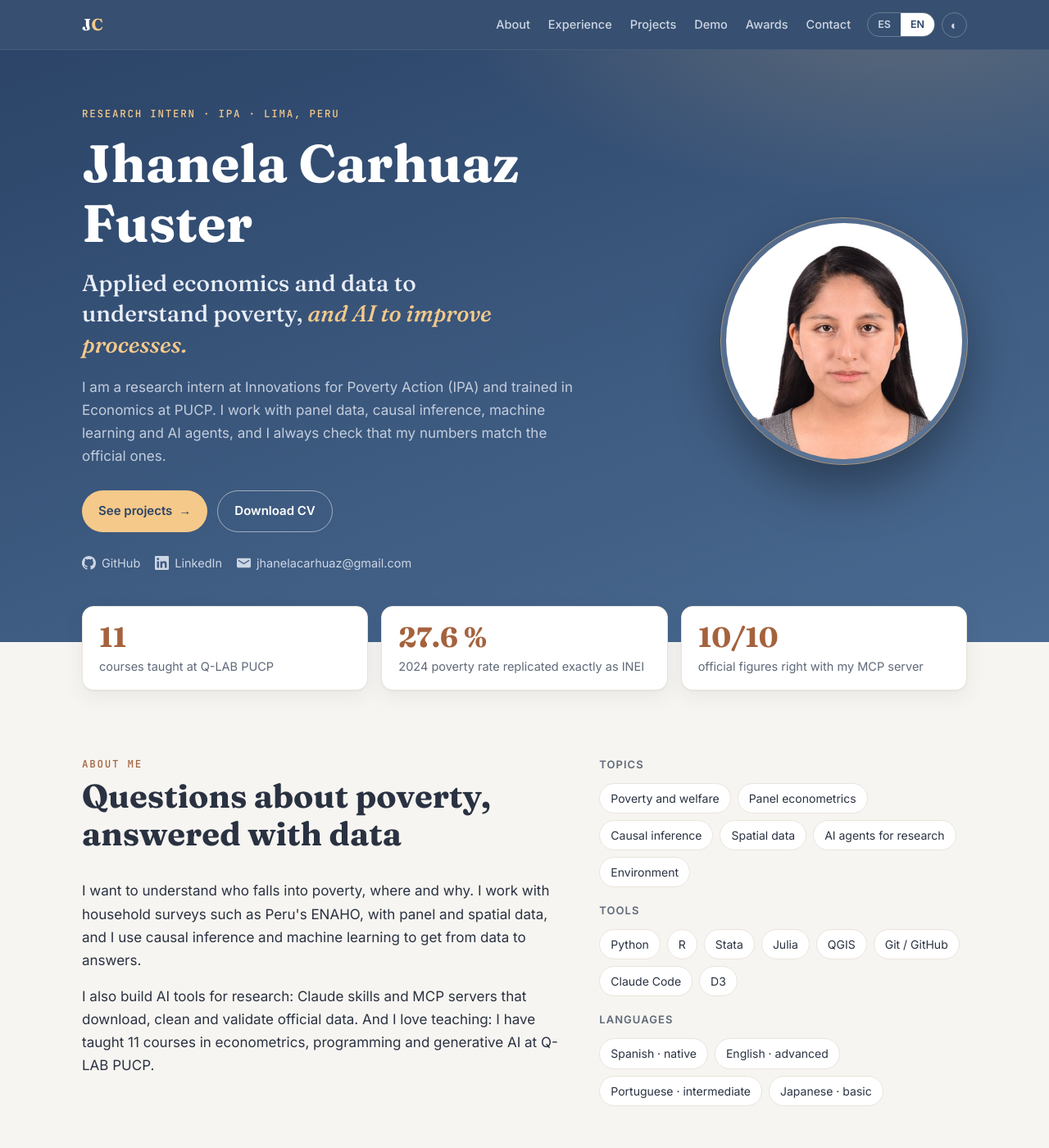
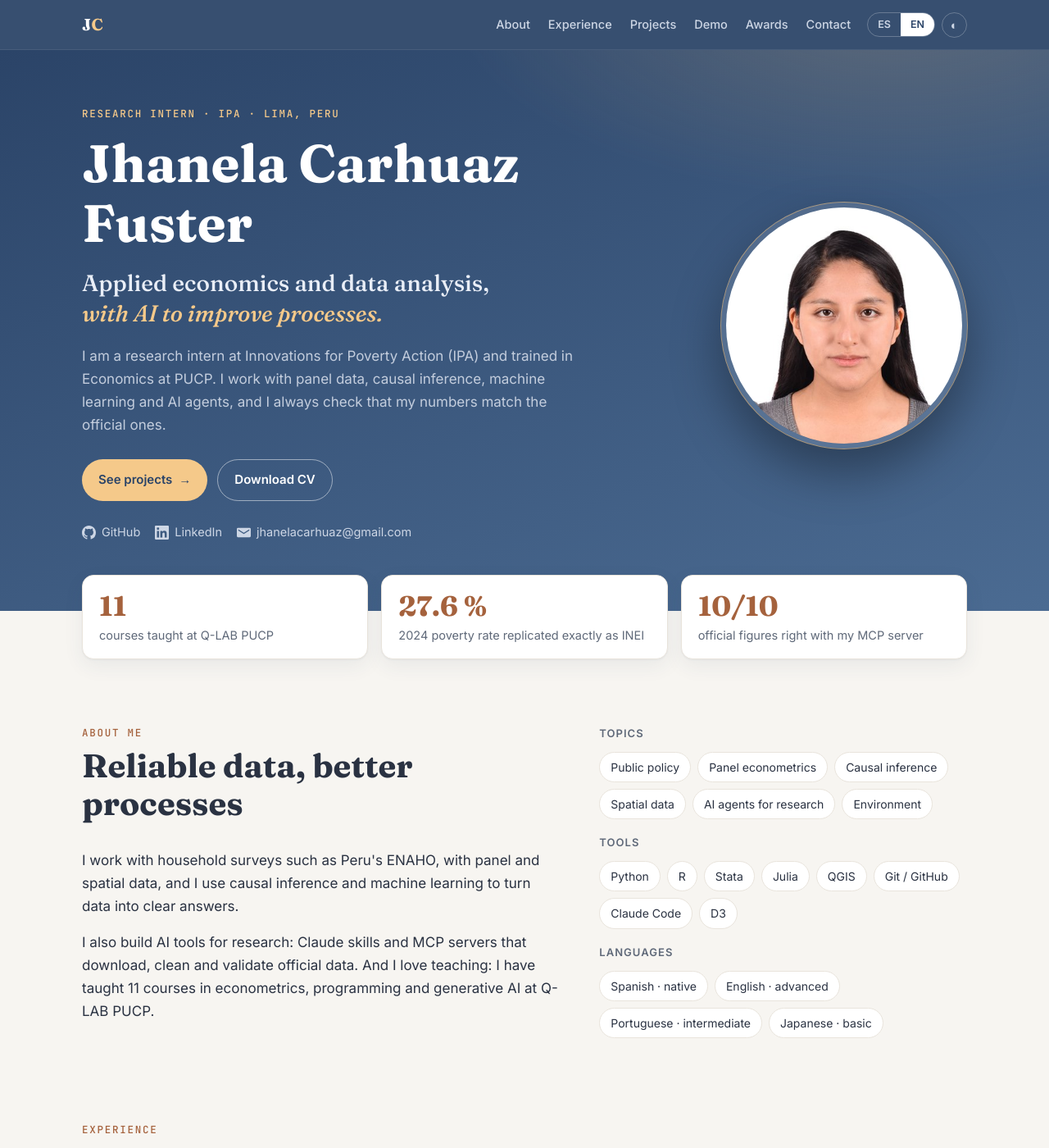
Before and after one commit to Jhane080/Jhane080.github.io, a Jekyll site: the page index.html, which Jekyll copies as it is, in a window 1280 px wide and 1400 px high. Shown: the whole window at 82% size. Built offline with Jekyll 4.4.1, drawn with Linux system fonts in a browser that asks for light colours; some of the changed text lies outside the part shown.

Commit message:
Presentarme por datos e IA para mejorar procesos

```diff
--- a/index.html
+++ b/index.html
@@ -4,9 +4,9 @@
   <meta charset="utf-8">
   <meta name="viewport" content="width=device-width, initial-scale=1">
   <title>Jhanela Carhuaz Fuster · Portafolio</title>
-  <meta name="description" content="Economía aplicada y datos para entender la pobreza en el Perú, e IA para mejorar procesos. Research Intern en IPA.">
+  <meta name="description" content="Economía aplicada y análisis de datos, con IA para mejorar procesos. Research Intern en IPA.">
   <meta property="og:title" content="Jhanela Carhuaz Fuster">
-  <meta property="og:description" content="Economía aplicada y datos para entender la pobreza en el Perú, e IA para mejorar procesos.">
+  <meta property="og:description" content="Economía aplicada y análisis de datos, con IA para mejorar procesos.">
   <meta property="og:image" content="https://jhane080.github.io/images/foto.jpg">
   <link rel="icon" href="images/foto.jpg">
   <link rel="preconnect" href="https://fonts.googleapis.com">
@@ -296,8 +296,8 @@
       <div>
         <div class="etiqueta">Research Intern · IPA · Lima, <span class="es">Perú</span><span class="en">Peru</span></div>
         <h1>Jhanela Carhuaz Fuster</h1>
-        <p class="lema es">Economía aplicada y datos para entender la pobreza, <em>e IA para mejorar procesos.</em></p>
-        <p class="lema en">Applied economics and data to understand poverty, <em>and AI to improve processes.</em></p>
+        <p class="lema es">Economía aplicada y análisis de datos, <em>con IA para mejorar procesos.</em></p>
+        <p class="lema en">Applied economics and data analysis, <em>with AI to improve processes.</em></p>
         <p class="intro es">Soy research intern en Innovations for Poverty Action (IPA) y me formé en Economía en la PUCP. Trabajo con datos de panel, inferencia causal, machine learning y agentes de IA, y siempre compruebo que mis cifras cuadren con las oficiales.</p>
         <p class="intro en">I am a research intern at Innovations for Poverty Action (IPA) and trained in Economics at PUCP. I work with panel data, causal inference, machine learning and AI agents, and I always check that my numbers match the official ones.</p>
         <div class="botones">
@@ -329,18 +329,18 @@
       <div>
         <div class="titulo">
           <div class="etiqueta"><span class="es">Sobre mí</span><span class="en">About me</span></div>
-          <h2 class="es">Preguntas sobre pobreza, respondidas con datos</h2>
-          <h2 class="en">Questions about poverty, answered with data</h2>
+          <h2 class="es">Datos confiables, procesos más eficientes</h2>
+          <h2 class="en">Reliable data, better processes</h2>
         </div>
-        <p class="es">Me interesa entender quién cae en la pobreza, dónde y por qué. Trabajo con encuestas de hogares como la ENAHO, con datos de panel y con datos espaciales, y uso inferencia causal y machine learning para pasar de los datos a respuestas.</p>
-        <p class="en">I want to understand who falls into poverty, where and why. I work with household surveys such as Peru's ENAHO, with panel and spatial data, and I use causal inference and machine learning to get from data to answers.</p>
+        <p class="es">Trabajo con encuestas de hogares como la ENAHO, con datos de panel y con datos espaciales, y uso inferencia causal y machine learning para pasar de los datos a respuestas claras.</p>
+        <p class="en">I work with household surveys such as Peru's ENAHO, with panel and spatial data, and I use causal inference and machine learning to turn data into clear answers.</p>
         <p class="es">También construyo herramientas de IA para investigar: skills y servidores MCP para Claude que descargan, limpian y validan datos oficiales. Y me gusta enseñar: he dictado 11 cursos de econometría, programación e IA generativa en Q-LAB PUCP.</p>
         <p class="en">I also build AI tools for research: Claude skills and MCP servers that download, clean and validate official data. And I love teaching: I have taught 11 courses in econometrics, programming and generative AI at Q-LAB PUCP.</p>
       </div>
       <div>
         <p class="subtitulo"><span class="es">Temas</span><span class="en">Topics</span></p>
         <ul class="chips">
-          <li class="es">Pobreza y bienestar</li><li class="en">Poverty and welfare</li>
+          <li class="es">Políticas públicas</li><li class="en">Public policy</li>
           <li class="es">Econometría de panel</li><li class="en">Panel econometrics</li>
           <li class="es">Inferencia causal</li><li class="en">Causal inference</li>
           <li class="es">Datos espaciales</li><li class="en">Spatial data</li>
@@ -697,8 +697,8 @@
     <div class="etiqueta" style="color: var(--ambar)"><span class="es">Contacto</span><span class="en">Contact</span></div>
     <h2 class="es">¿Conversamos?</h2>
     <h2 class="en">Let's talk</h2>
-    <p class="es">Si trabajas en pobreza, políticas públicas o datos y crees que podemos colaborar, escríbeme.</p>
-    <p class="en">If you work on poverty, public policy or data and think we could work together, write to me.</p>
+    <p class="es">Si trabajas con datos, políticas públicas o IA y crees que podemos colaborar, escríbeme.</p>
+    <p class="en">If you work with data, public policy or AI and think we could work together, write to me.</p>
     <div class="botones">
       <a class="boton principal" href="mailto:jhanelacarhuaz@gmail.com"><span class="es">Escríbeme</span><span class="en">Email me</span></a>
       <a class="boton secundario" href="files/CV_Jhanela_Carhuaz.pdf" target="_blank" rel="noopener"><span class="es">Descargar CV</span><span class="en">Download CV</span></a>
```
